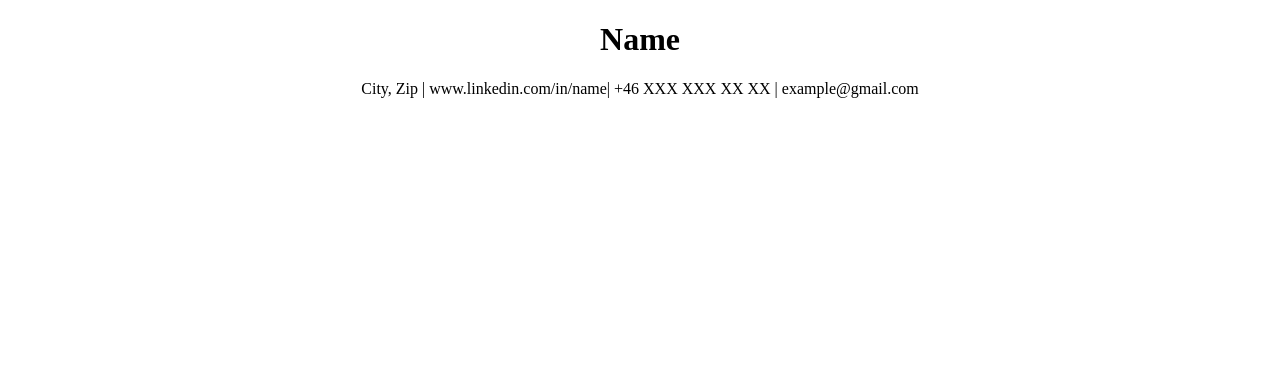
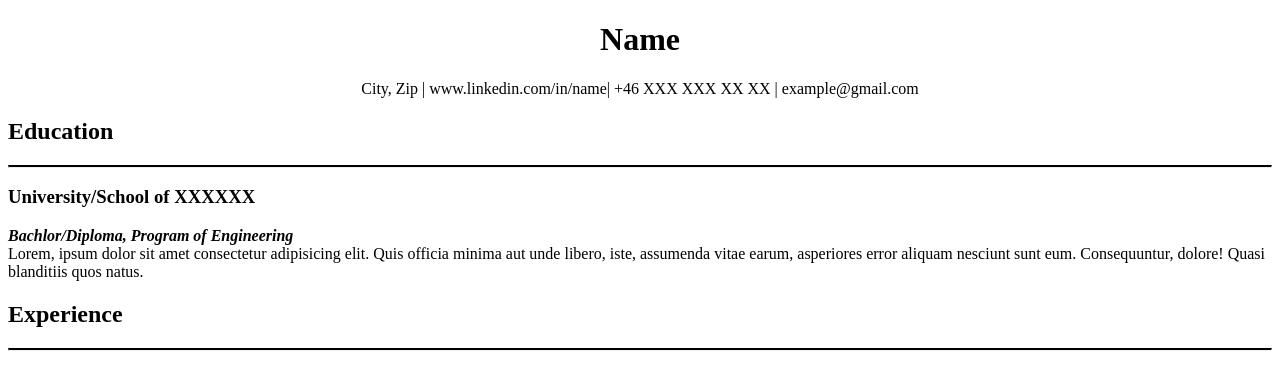
Before and after one commit to andreitamass/cv-source-code-andrei, a plain HTML site: page index.html in a window 1280 px wide. Drawn offline with Linux system fonts and the light colour scheme.

Commit message:
added the first two sections of Education and Experience, with some example of text implemented

```diff
--- a/index.html
+++ b/index.html
@@ -11,7 +11,15 @@
 
     <h1>Name</h1>
     <p class="moreInfo"> City, Zip | www.linkedin.com/in/name| +46 XXX XXX XX XX | example@gmail.com</p>
-
+    <h2>Education</h2>
+    <hr>
+    <h3 class="school">University/School of XXXXXX</h3>
+    <p class="description">
+        <span class="degree">Bachlor/Diploma, Program of Engineering</span>
+        Lorem, ipsum dolor sit amet consectetur adipisicing elit. Quis officia minima aut unde libero, iste, assumenda vitae earum, asperiores error aliquam nesciunt sunt eum. Consequuntur, dolore! Quasi blanditiis quos natus.
+    </p>
+    <h2>Experience</h2>
+    <hr>
 
 
 </body>
--- a/style.css
+++ b/style.css
@@ -1,7 +1,25 @@
 h1 {
     text-align: center;
+    font-size: 32px;
 }
 
 .moreInfo {
     text-align: center;
+    white-space: nowrap;
 }
+
+hr {
+    border-top: 2px solid black;
+}
+
+h2 {
+    font-weight: bold;
+    font-size: 24px;
+}
+
+.degree {
+    display: block;
+    font-weight: bold;
+    font-style: italic;
+
+}
```
